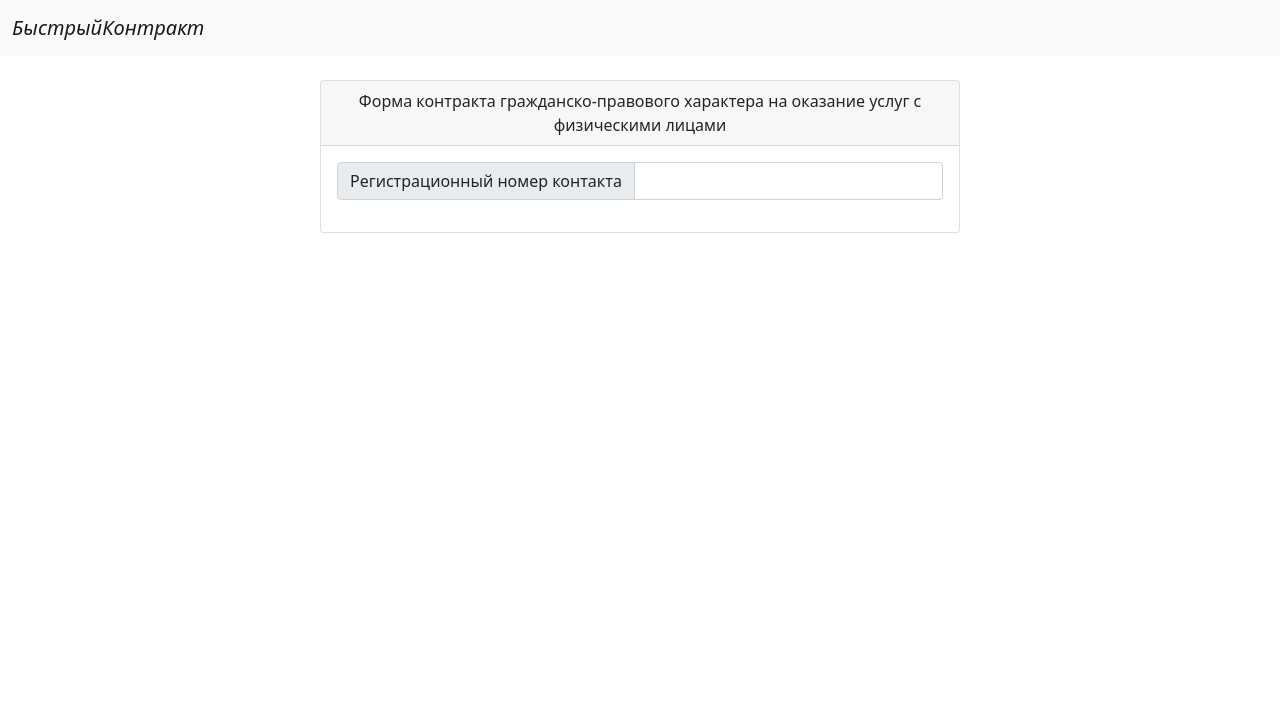
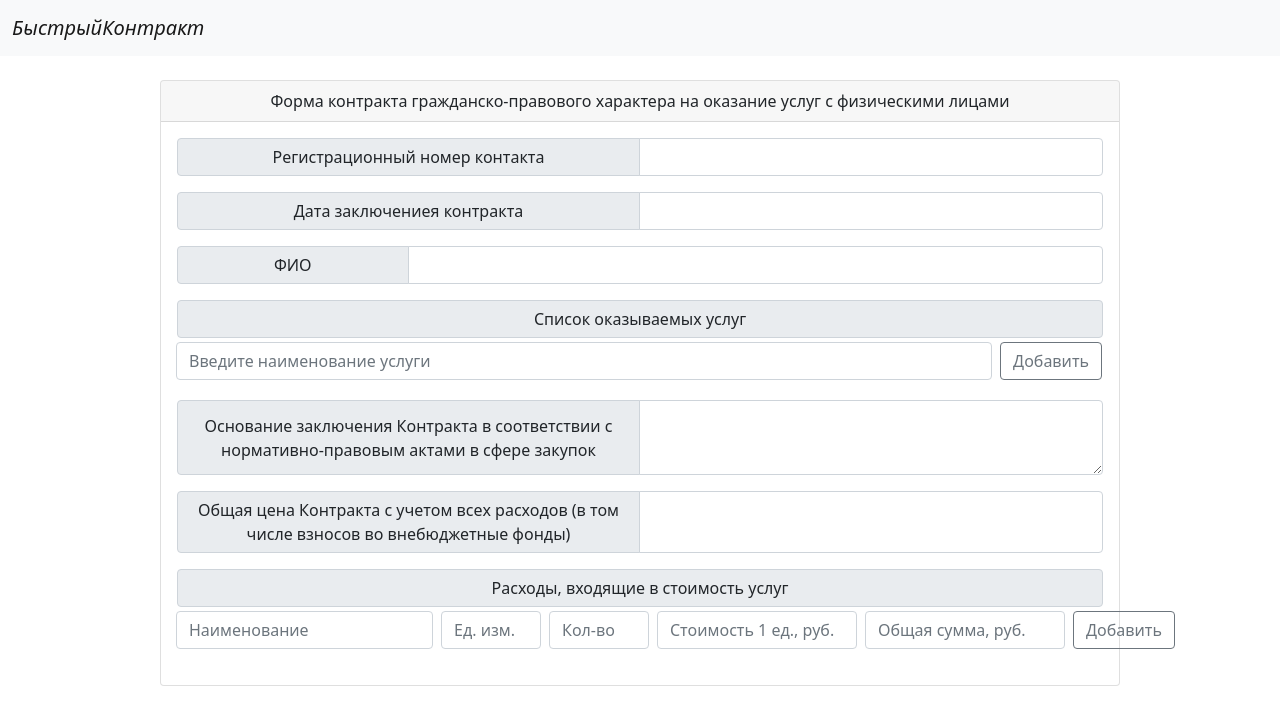
Before and after one commit to Chak-Chak/hackathon2022-WEB, a React (Create React App) app: page /documents/create in a window 1280 px wide. Shown: the top 722 px of the page. Built offline with nearby package versions, Linux system fonts and the light colour scheme.

Commit message:
Added some tables

```diff
--- a/src/Pages/CreateDocumentPage.js
+++ b/src/Pages/CreateDocumentPage.js
@@ -1,21 +1,140 @@
-import React from "react";
+import React, {useState} from "react";
 import {bindActionCreators} from "redux";
 import {connect} from "react-redux";
 import {Redirect} from "react-router-dom";
 
 const CreateDocumentPageLayout = ({info}) => {
+    const [services, setServices] = useState([]);
+    const [service, setService] = useState('');
+
+
+    const [charges, setCharges] = useState([]);
+    const [charge, setCharge] = useState({name:'', units:'',number:'',cost:'',summary:''});
+    console.log(charges)
+
     if (!info.isAuth)
         return <Redirect to="/"/>
     return (
         <div className="d-flex justify-content-center">
-            <div className="card w-50">
+            <div className="card w-75">
                 <div className="card-header text-center">
                     Форма контракта гражданско-правового характера на оказание услуг с физическими лицами
                 </div>
                 <div className="card-body">
                     <div className="input-group mb-3">
-                        <span className="input-group-text">Регистрационный номер контакта</span>
+                        <span className="input-group-text w-50 d-flex justify-content-center">Регистрационный номер контакта</span>
                         <input type="number" className="form-control" />
+                    </div>
+                    <div className="input-group mb-3">
+                        <span className="input-group-text w-50 d-flex justify-content-center">Дата заключениея контракта</span>
+                        <input type="text" className="form-control" />
+                    </div>
+                    <div className="input-group mb-3">
+                        <span className="input-group-text w-25 d-flex justify-content-center">ФИО</span>
+                        <input type="text" className="form-control" />
+                    </div>
+                    <div className="input-group mb-3">
+                        <div className="input-group-text w-100 d-flex justify-content-center rounded mb-1">Список оказываемых услуг</div>
+                        <div className="d-flex flex-column w-100">
+                            <div className="d-flex w-100 mb-1">
+                                <input placeholder="Введите наименование услуги" value={service} onChange={(e)=>setService(e.target.value)} type="text" className="form-control rounded me-2" />
+                                <div className="btn btn-outline-secondary" onClick={()=> {
+                                    if (service.trim())
+                                        setServices(prevState => prevState.concat({id: Math.random(), service}));
+                                        setService('');
+                                }}>Добавить</div>
+                            </div>
+                                {services.map((service, id)=>{
+                                    return (
+                                        <div className="d-flex align-items-center">
+                                            <div className="input-group input-group-sm mb-1 d-flex align-items-center">
+                                                <span className="input-group-text d-flex justify-content-center" style={{width: 30}}>{id+1}</span>
+                                                <div className="form-control">{service.service}</div>
+                                                <div className="btn-close ms-2" onClick={()=>{
+                                                    setServices(prev=>prev.filter(serviceTmp=>serviceTmp.service !== service.service))
+                                                }}/>
+                                            </div>
+                                        </div>
+                                    )
+                                })}
+                        </div>
+                    </div>
+                    <div className="input-group mb-3">
+                        <span className="input-group-text w-50 text-wrap" style={{height: 75}}>
+                            Основание заключения Контракта в соответствии с нормативно-правовым актами в сфере закупок
+                        </span>
+                        <textarea className="form-control text-wrap" />
+                    </div>
+                    <div className="input-group mb-3">
+                        <span className="input-group-text w-50 text-wrap">
+                            Общая цена Контракта с учетом всех расходов (в том числе взносов во внебюджетные фонды)
+                        </span>
+                        <input type="number" className="form-control text-wrap" />
+                    </div>
+                    <div className="input-group mb-3">
+                        <div className="input-group-text w-100 d-flex justify-content-center rounded mb-1">Расходы, входящие в стоимость услуг</div>
+                        <div className="d-flex flex-column w-100">
+                            <div className="d-flex w-100 mb-1">
+                                <input placeholder="Наименование"
+                                       style={{width: 300}}
+                                       value={charge.name}
+                                       onChange={(e)=>setCharge(prev=>({...prev, name:e.target.value}))}
+                                       type="text" className="form-control rounded me-2" />
+                                <input placeholder="Ед. изм."
+                                       style={{width: 100}}
+                                       value={charge.units} onChange={(e)=>setCharge(prev=>({...prev, units:e.target.value}))}
+                                       type="text" className="form-control rounded me-2" />
+                                <input placeholder="Кол-во"
+                                       style={{width: 100}}
+                                       value={charge.number} onChange={(e)=>setCharge(prev=>({...prev, number:e.target.value}))}
+                                       type="text" className="form-control rounded me-2" />
+                                <input placeholder="Стоимость 1 ед., руб."
+                                       style={{width: 200}}
+                                       value={charge.cost} onChange={(e)=>setCharge(prev=>({...prev, cost:e.target.value}))}
+                                       type="text" className="form-control rounded me-2" />
+                                <input placeholder="Общая сумма, руб."
+                                       style={{width: 200}}
+                                       value={charge.summary} onChange={(e)=>setCharge(prev=>({...prev, summary:e.target.value}))}
+                                       type="text" className="form-control rounded me-2" />
+                                <div className="btn btn-outline-secondary" onClick={()=> {
+                                    setCharges(prevState => prevState.concat({id: Math.random(), charge}));
+                                    setCharge({name:'', units:'',number:'',cost:'',summary:''});
+                                }}>Добавить</div>
+                            </div>
+                            {charges.map((charge)=>{
+                                return (
+                                    <div className="d-flex align-items-center mb-1">
+                                        <div placeholder="Наименование"
+                                             style={{width: 300}} className="form-control rounded me-2" >
+                                            {charge.charge.name}
+                                        </div>
+                                        <div placeholder="Ед. изм."
+                                               style={{width: 100}}
+                                             className="form-control rounded me-2" >
+                                            {charge.charge.units}
+                                        </div>
+                                        <div placeholder="Кол-во"
+                                               style={{width: 100}}
+                                             className="form-control rounded me-2" >
+                                            {charge.charge.number}
+                                        </div>
+                                        <div placeholder="Стоимость 1 ед., руб."
+                                               style={{width: 200}}
+                                             className="form-control rounded me-2" >
+                                            {charge.charge.cost}
+                                        </div>
+                                        <div placeholder="Общая сумма, руб."
+                                             style={{width: 200}}
+                                             className="form-control rounded me-2" >
+                                            {charge.charge.summary}
+                                        </div>
+                                        <div className="btn-close ms-2" style={{width: 90}} onClick={()=>{
+                                            setServices(prev=>prev.filter(serviceTmp=>serviceTmp.service !== service.service))
+                                        }}/>
+                                    </div>
+                                )
+                            })}
+                        </div>
                     </div>
                 </div>
             </div>
```
Also changed, not shown: 1 other file (tests, documents, lock files or other folders).
